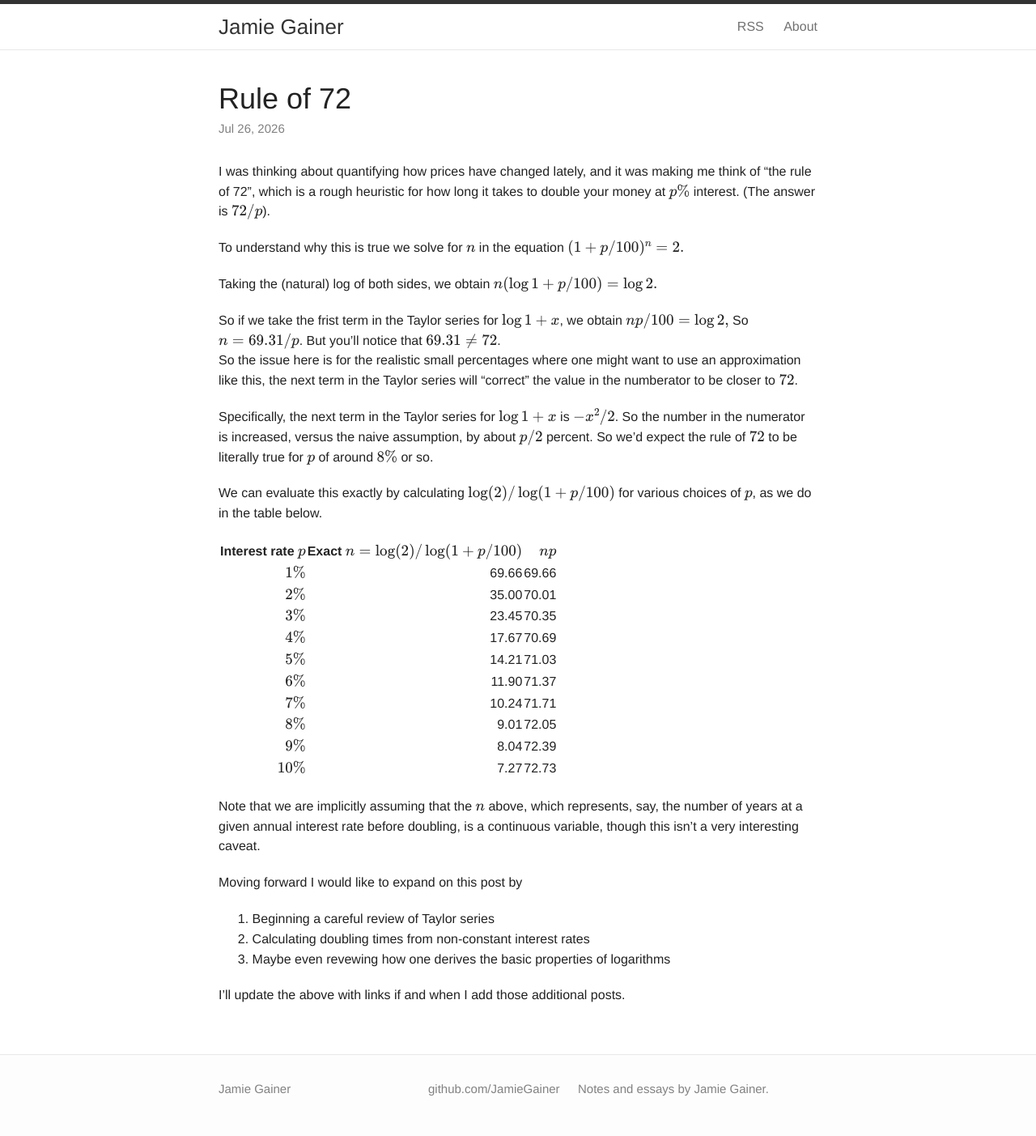
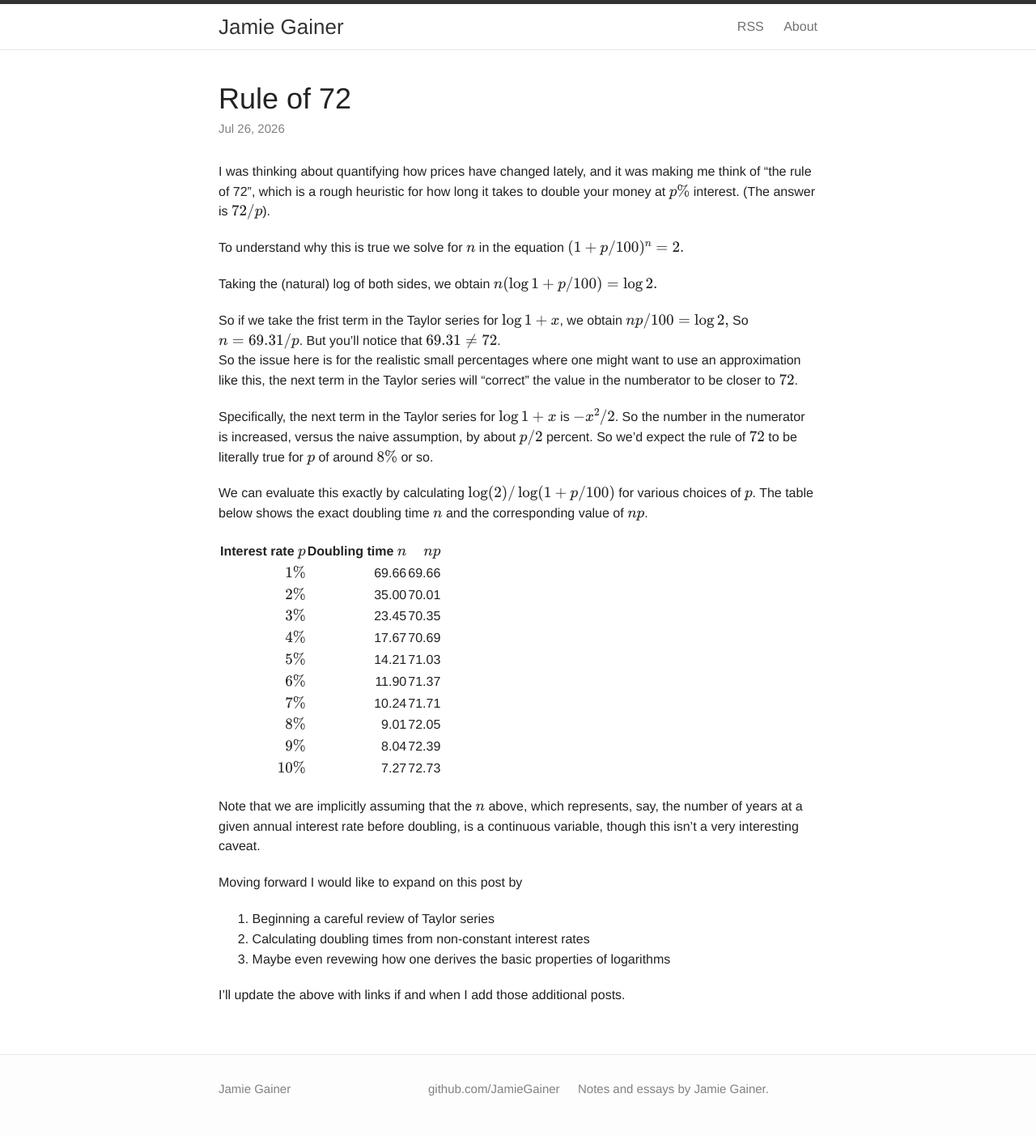
Before and after one commit to JamieGainer/JamieGainer.github.io, a Jekyll site: the page built from _posts/2026-07-26-rule-of-72.md, in a window 1280 px wide. Shown: the whole page at 81% size. Built offline with Jekyll 4.4.1, drawn with Linux system fonts in a browser that asks for light colours.

Commit message:
Improve Rule of 72 table readability

```diff
--- a/_posts/2026-07-26-rule-of-72.md
+++ b/_posts/2026-07-26-rule-of-72.md
@@ -35,9 +35,10 @@ by about $p/2$ percent.  So we'd expect the rule of $72$ to be literally
 true for $p$ of around $8\%$ or so.
 
 We can evaluate this exactly by calculating $\log(2) /
-\log(1 + p/100)$ for various choices of $p$, as we do in the table below.
+\log(1 + p/100)$ for various choices of $p$.  The table below shows
+the exact doubling time $n$ and the corresponding value of $np$.
 
-| Interest rate $p$ | Exact $n = \log(2) / \log(1 + p/100)$ | $np$ |
+| Interest rate $p$ | Doubling time $n$ | $np$ |
 | ---: | ---: | ---: |
 | $1\%$ | 69.66 | 69.66 |
 | $2\%$ | 35.00 | 70.01 |
```
